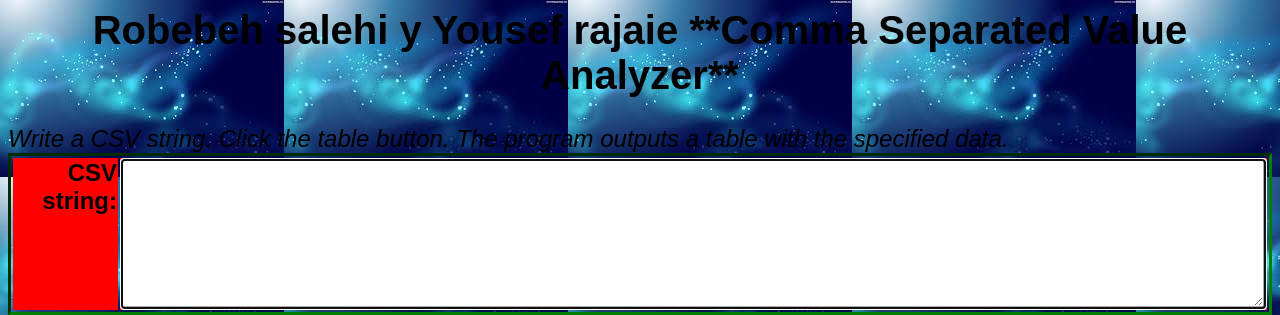
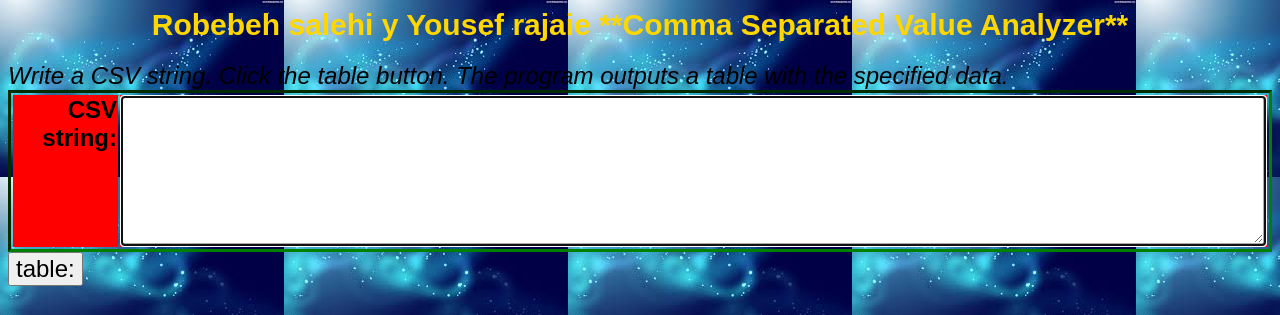
Before and after one commit to alu0100828788/practica-2-csv, a plain HTML site: page index.html in a window 1280 px wide. Shown: the top 315 px of the page. Drawn offline with nearby package versions, Linux system fonts and the light colour scheme.

Commit message:
cambiar7

```diff
--- a/global.css
+++ b/global.css
@@ -5,7 +5,7 @@ html *
    font-family: Arial;
 }
 
-h1            { text-align: center; font-size: 40px; }
+h1            { text-align: center; font-size: 30px;color: gold;}
 p              {font-size:50;color: yellow;font-weight:bold;}
 th, td        { vertical-align: top; text-align: right; }
 /* #finaltable  * { color: red; background-color: white; }   */
```
